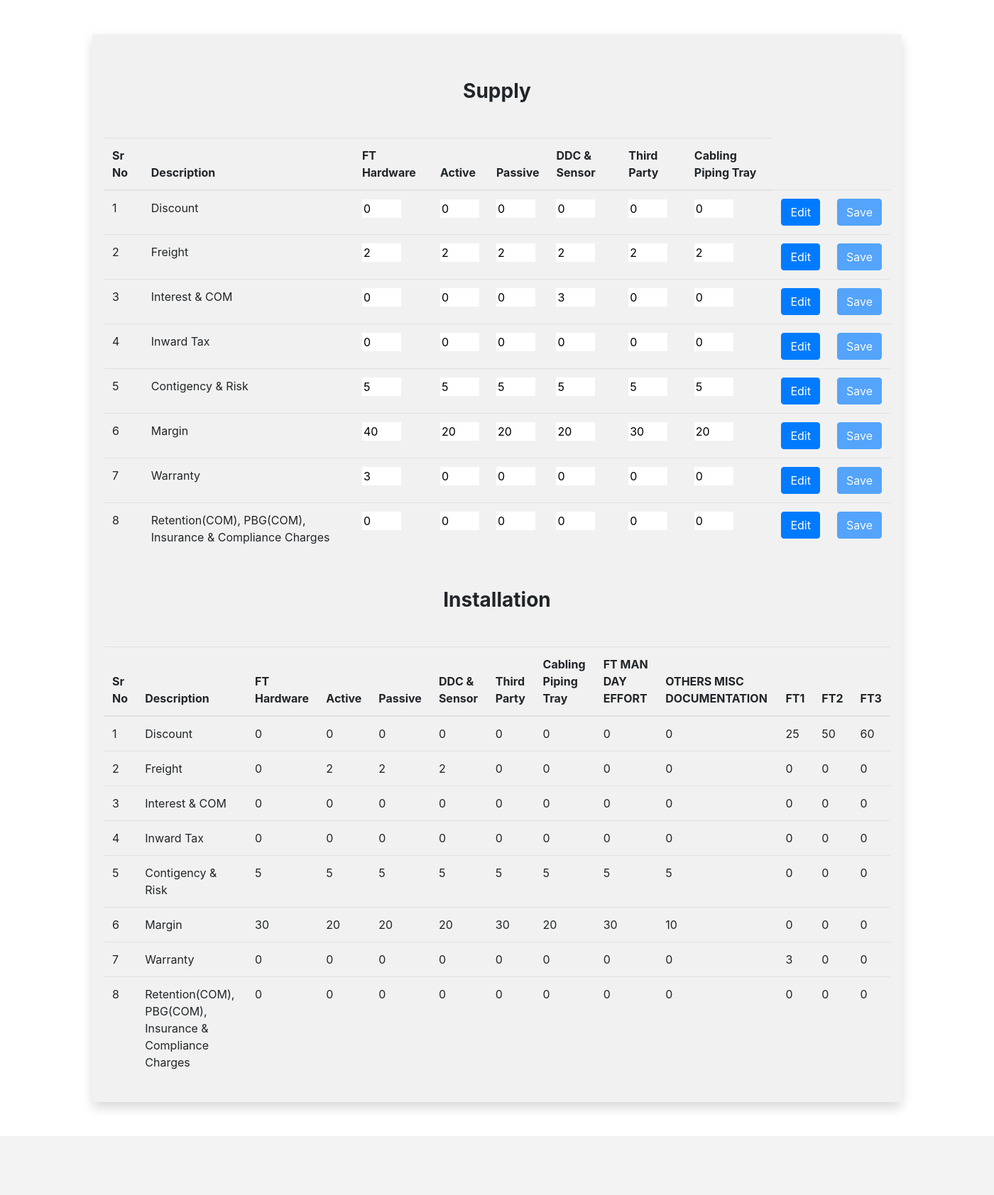
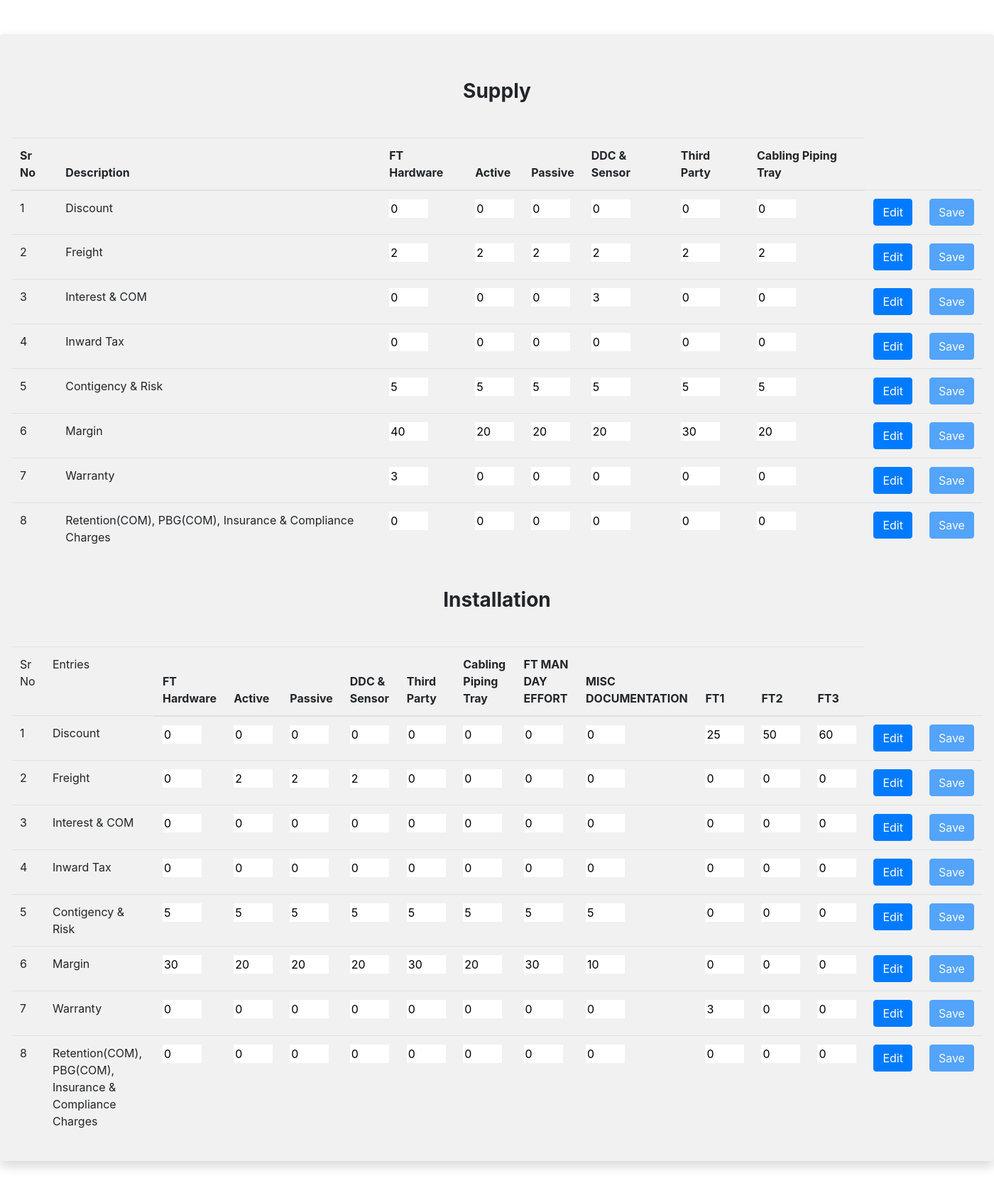
Before and after one commit to anmol-a1/flamincotech-project, a Django app: page /admins/configuration/ in a window 1400 px wide. Shown: the whole page at 71% size. Before the commit the page ends 1558 px from the top, so only its background shows below. Run offline with Django 3.2, Linux system fonts and the light colour scheme; data comes from the database, SQL or seed files in the repository; both versions use the stored data as it was after the commit; some libraries are stand-ins or nearby versions.

Commit message:
changes done

```diff
--- a/flamincotech/Admin1/urls.py
+++ b/flamincotech/Admin1/urls.py
@@ -26,5 +26,6 @@ urlpatterns = [
     path('history/',views.history,name='history'),
     path('trackp/',views.trackp,name='trackp'),
     path('configuration/',views.configuration,name='configuration'),
+    path('editconfiguration',views.editconfiguration,name='editconfiguration'),
 
 ]
--- a/flamincotech/Admin1/views.py
+++ b/flamincotech/Admin1/views.py
@@ -1,5 +1,5 @@
 from django.shortcuts import render
-from django.http import HttpResponseRedirect,HttpResponse
+from django.http import HttpResponseRedirect,HttpResponse,JsonResponse
 from .models import InputConfiguration
 def index(request):
     return render(request,'Admin1/index.html')
@@ -14,4 +14,12 @@ def configuration(request):
     print(len(entries))
     context={'entries':entries}
     return render(request,'Admin1/configuration.html',context)
+def editconfiguration(request):
+    print("s")
+    print("ugugui")
+    sr_no=request.POST.get('sr_no')
+    print(sr_no)
+    if True:
+        print("hhh")
+    return JsonResponse({'adg':'jyyj'})
 # Create your views here.
--- a/flamincotech/templates/Admin1/configuration.html
+++ b/flamincotech/templates/Admin1/configuration.html
@@ -11,7 +11,8 @@
 </head>
 
 <body>
-    <div style="width: 1500px;background-color: rgb(241, 241, 241);" class="container my-5 shadow p-3 mb-5 rounded">
+    {%csrf_token%}
+    <div style="width: auto;background-color: rgb(241, 241, 241);" class="my-5 shadow p-3 mb-5 rounded">
         <div style="text-align: center;" class="container my-5">
             <h3><b>Supply</b></h3>
         </div>
@@ -65,37 +66,50 @@
                     <thead>
 
                         <tr>
-                            <th scope="col">Sr No</th>
-                            <th scope="col">Description</th>
-                            <th scope="col">FT Hardware</th>
-                            <th scope="col">Active</th>
-                            <th scope="col">Passive</th>
-                            <th scope="col">DDC & Sensor</th>
-                            <th scope="col">Third Party</th>
-                            <th scope="col">Cabling Piping Tray</th>
-                            <th scope="col">FT MAN DAY EFFORT</th>
-                            <th scope="col">OTHERS MISC DOCUMENTATION</th>
-                            <th scope="col">FT1</th>
-                            <th scope="col">FT2</th>
-                            <th scope="col">FT3</th>
+                            <td>Sr No</td>
+                            <td>Entries</td>
+                            <th>FT Hardware</th>
+                            <th>Active</th>
+                            <th>Passive</th>
+                            <th>DDC & Sensor</th>
+                            <th>Third Party</th>
+                            <th>Cabling Piping Tray</th>
+                            <th>FT MAN DAY EFFORT</th>
+                            <th> MISC DOCUMENTATION</th>
+                            <th>FT1</th>
+                            <th>FT2</th>
+                            <th>FT3</th>
                         </tr>
                     </thead>
                     <tbody>
                         {% for entry in entries %}
                         <tr>
-                            <td>{{entry.sr_no}}</td>
+                              <td>{{entry.sr_no}}</td>
                             <td>{{entry.desc}}</td>
-                            <td>{{entry.ft_hardware1}}</td>
-                            <td>{{entry.active1}}</td>
-                            <td>{{entry.passive1}}</td>
-                            <td>{{entry.ddcsensor1}}</td>
-                            <td>{{entry.thirdparty1}}</td>
-                            <td>{{entry.cabpiptray1}}</td>
-                            <td>{{entry.ftmandayeffort}}</td>
-                            <td>{{entry.othersmicffort}}</td>
-                            <td>{{entry.ft2}}</td>
-                            <td>{{entry.ft3}}</td>
-                            <td>{{entry.ft4}}</td>
+                            <td><input class="{{entry.sr_no}}2" style="width: 55px;border:none" readonly="true" value="{{entry.ft_hardware1}}"
+                                    type="number"></td>
+                            <td><input class="{{entry.sr_no}}2" style="width: 55px;border:none" readonly="true" value="{{entry.active1}}"
+                                    type="number"></td>
+                            <td><input class="{{entry.sr_no}}2" style="width: 55px;border:none" readonly="true" value="{{entry.passive1}}"
+                                    type="number"></td>
+                            <td><input class="{{entry.sr_no}}2" style="width: 55px;border:none" readonly="true" value="{{entry.ddcsensor1}}"
+                                    type="number"></td>
+                            <td><input class="{{entry.sr_no}}2" style="width: 55px;border:none" readonly="true" value="{{entry.thirdparty1}}"
+                                    type="number"></td>
+                            <td><input class="{{entry.sr_no}}2" style="width: 55px;border:none" readonly="true" value="{{entry.cabpiptray1}}"
+                                    type="number"></td>
+                            <td><input class="{{entry.sr_no}}2" style="width: 55px;border:none" readonly="true" value="{{entry.ftmandayeffort}}"
+                                    type="number"></td>
+                            <td><input class="{{entry.sr_no}}2" style="width: 55px;border:none" readonly="true" value="{{entry.othersmicffort}}"
+                                    type="number"></td>
+                            <td><input class="{{entry.sr_no}}2" style="width: 55px;border:none" readonly="true" value="{{entry.ft2}}"
+                                    type="number"></td>
+                            <td><input class="{{entry.sr_no}}2" style="width: 55px;border:none" readonly="true" value="{{entry.ft3}}"
+                                    type="number"></td>
+                            <td><input class="{{entry.sr_no}}2" style="width: 55px;border:none" readonly="true" value="{{entry.ft4}}"
+                                    type="number"></td>
+                            <td><button value="{{entry.sr_no}}2" type="submit" class="btn btn-primary edit">Edit</button></td>
+                            <td><button value="{{entry.sr_no}}2" id="{{entry.sr_no}}2" type="submit" disabled class="btn btn-primary save">Save</button></td>
                         </tr>
                         {% endfor %}
                     </tbody>
@@ -112,6 +126,7 @@
     <script src="https://cdn.jsdelivr.net/npm/bootstrap@4.1.3/dist/js/bootstrap.min.js"
         integrity="sha384-ChfqqxuZUCnJSK3+MXmPNIyE6ZbWh2IMqE241rYiqJxyMiZ6OW/JmZQ5stwEULTy"
         crossorigin="anonymous"></script>
+    <script src="https://code.jquery.com/jquery-3.1.1.min.js"></script>
     <script>
 
 
@@ -134,20 +149,20 @@
             e.preventDefault();
             $.ajax({
                 type: 'POST',
+                url: '{% url "editconfiguration" %}',
                 data: {
-                    sr_no: $(this).val(),
+                    sr_no:$(this).val(),
                     csrfmiddlewaretoken: $('input[name=csrfmiddlewaretoken]').val(),
                     action: 'post'
                 },
                 success: function (json) {
-
+                   console.log(json.Error)
                 },
                 error: function (xhr, errmsg, err) {
 
                 }
             });
         })
-
     </script>
 
 </body>
```
Also changed, not shown: flamincotech/templates/User/clientdetails.html (+0 -7 lines), flamincotech/db.sqlite3.
